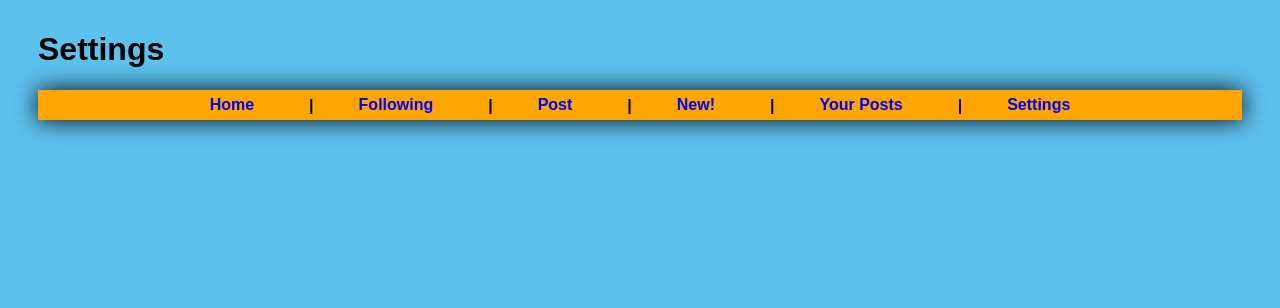
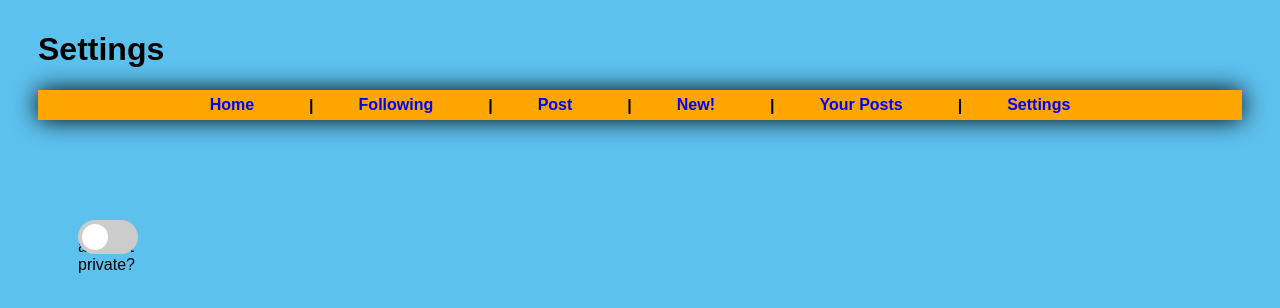
Before and after one commit to habinpark/NoteFeed, a plain HTML site: page Settings.html in a window 1280 px wide. Drawn offline with Linux system fonts and the light colour scheme.

Commit message:
Added Toggle switch to Settings (won't align with words)

```diff
--- a/Settings.html
+++ b/Settings.html
@@ -31,5 +31,12 @@
       </ul>
     </nav>
     </header>
+
+    <label class="switch">
+      <input type="checkbox">
+      <span class="slider round"></span>
+      <span class="toggle-switch-text toggle-switch-text-left">Make account private?</span>
+    </label>
+
 </body>
 </html>
--- a/styles.css
+++ b/styles.css
@@ -95,3 +95,66 @@ font-weight: bold; /* Make the letters in header li a bold */
     border-radius: 25px;
     background:rgb(249, 180, 30);
 }
+
+.switch {
+  position: relative;
+  top: 100px;
+  left: 40px;
+  display: inline-block;
+  width: 60px;
+  height: 34px;
+}
+
+.switch input {
+  opacity: 0;
+  width: 0;
+  height: 0;
+}
+
+/* The slider */
+.slider {
+  position: absolute;
+  cursor: pointer;
+  top: 0;
+  left: 0;
+  right: 0;
+  bottom: 0;
+  background-color: #ccc;
+  -webkit-transition: .4s;
+  transition: .4s;
+}
+
+.slider:before {
+  position: absolute;
+  content: "";
+  height: 26px;
+  width: 26px;
+  left: 4px;
+  bottom: 4px;
+  background-color: white;
+  -webkit-transition: .4s;
+  transition: .4s;
+}
+
+input:checked + .slider {
+  background-color: #61717d;
+}
+
+input:focus + .slider {
+  box-shadow: 0 0 1px #43494f;
+}
+
+input:checked + .slider:before {
+  -webkit-transform: translateX(26px);
+  -ms-transform: translateX(26px);
+  transform: translateX(26px);
+}
+
+/* Rounded sliders */
+.slider.round {
+  border-radius: 34px;
+}
+
+.slider.round:before {
+  border-radius: 50%;
+}
```
